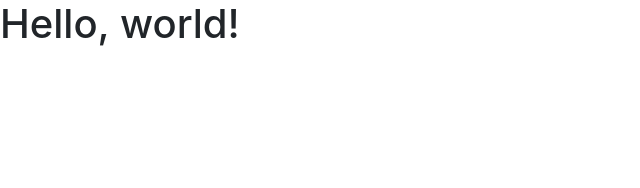
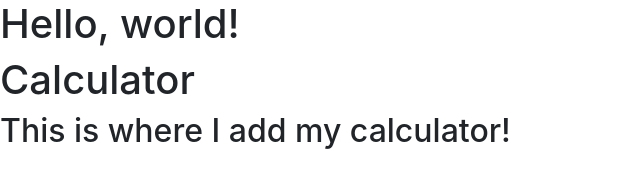
Before and after one commit to iamfeek/an-awesome-project, a plain HTML site: page index.html in a window 1280 px wide. Shown: the whole page, without its empty margins (0-640 px from the left). Drawn offline with nearby package versions, Linux system fonts and the light colour scheme.

Commit message:
Update index.html
Add placeholder for the calculator

```diff
--- a/index.html
+++ b/index.html
@@ -13,6 +13,12 @@
   <body>
     <h1>Hello, world!</h1>
 
+    <div>
+      <h1>Calculator</h1>
+
+      <h2>This is where I add my calculator!</h2>
+    </div>
+
     <!-- Optional JavaScript -->
     <!-- jQuery first, then Popper.js, then Bootstrap JS -->
     <script src="https://code.jquery.com/jquery-3.3.1.slim.min.js" integrity="sha384-q8i/X+965DzO0rT7abK41JStQIAqVgRVzpbzo5smXKp4YfRvH+8abtTE1Pi6jizo" crossorigin="anonymous"></script>
```
